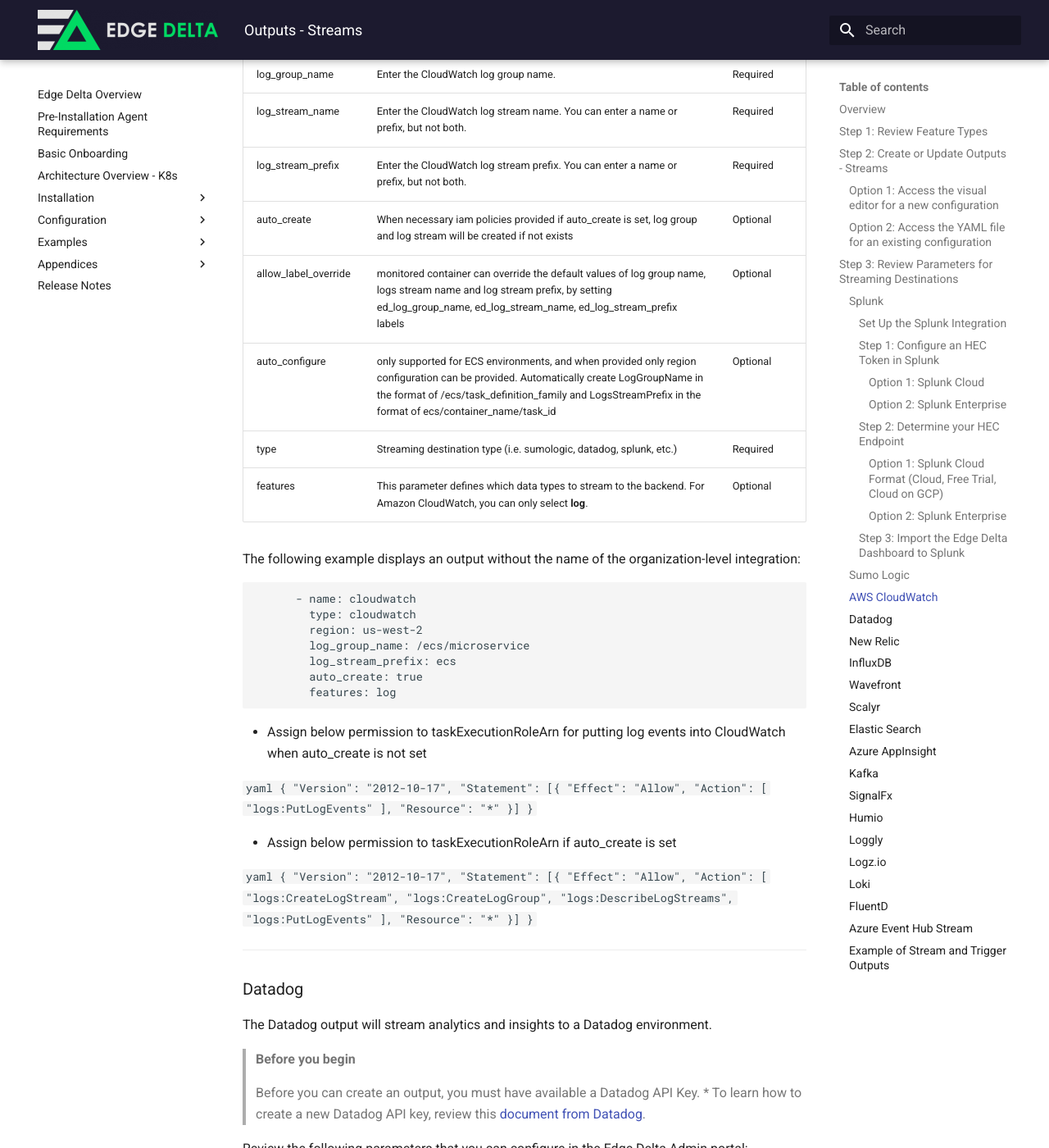
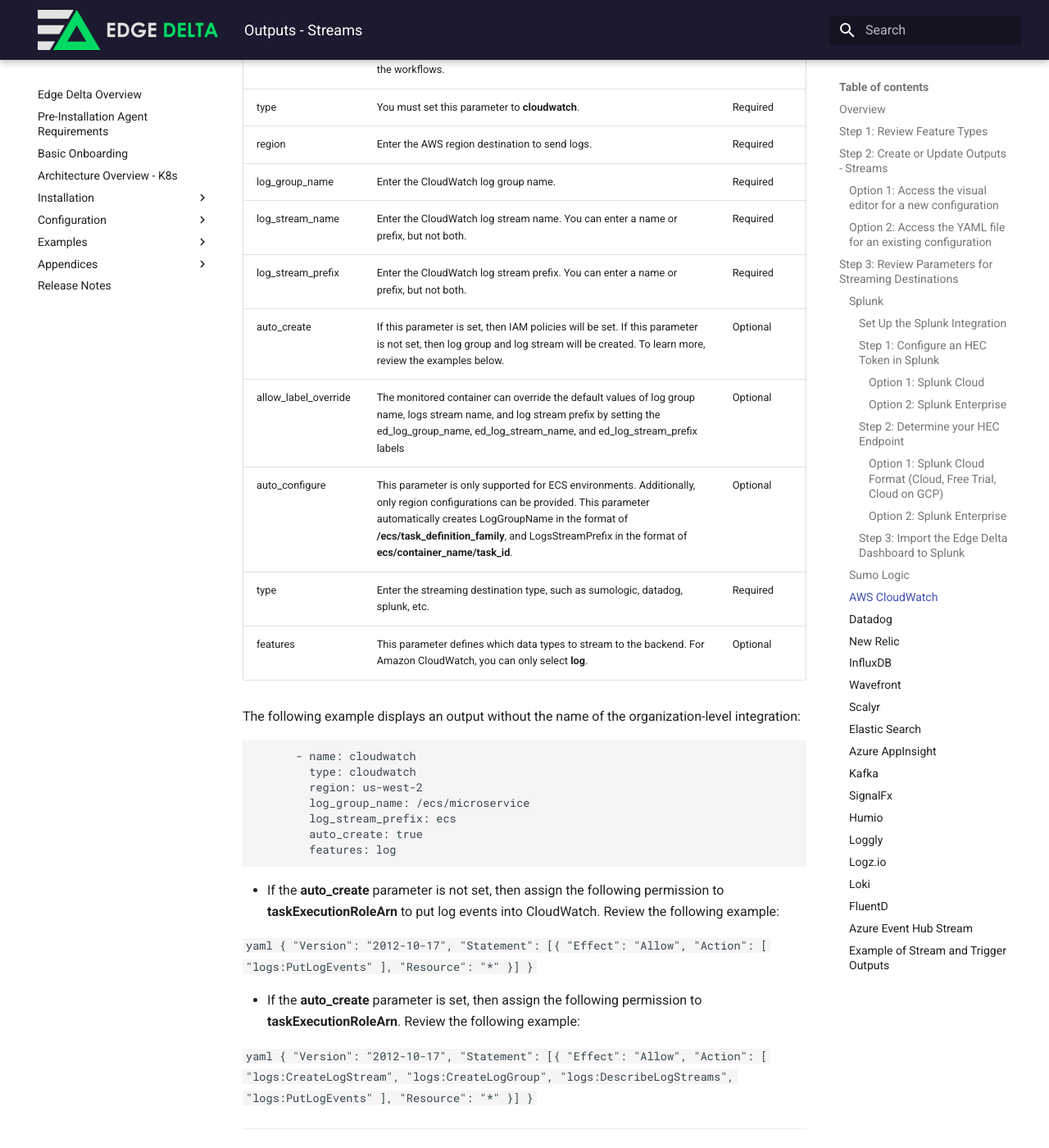
Before and after one commit to edgedelta/docs, an MkDocs documentation site: the page built from docs/configuration/outputs-streams.md, in a window 1280 px wide and 1400 px high, scrolled down 7309 px. Shown: the whole window at 82% size. Built offline with MkDocs 1.6.1 and Material for MkDocs 9.7.7, drawn with Linux system fonts in a browser that asks for light colours; some of the changed text lies outside the part shown.

Commit message:
Update outputs-streams.md

````diff
--- a/docs/configuration/outputs-streams.md
+++ b/docs/configuration/outputs-streams.md
@@ -14,6 +14,7 @@ An **Output - Stream** focuses on centralized monitoring platforms. Specifically
 > **Note**
 >
 > Edge Delta offers additional output types, specifically **Triggers** and **Archives**.
+>
 >   * To learn more, see [Outputs-Triggers](outputs-triggers.md) and [Outputs-Archives](outputs-archives.md).
 
 ***
@@ -82,6 +83,7 @@ The Splunk output will stream analytics and insights to a Splunk HEC endpoint.
 > **Before you begin**
 >
 > To create an output, you must have available a Splunk HEC token and HEC endpont.
+>
 >   * To learn how to create and obtain this information, see [Set Up the Splunk Integration](#set-up-the-splunk-integration).
 
 Review the following parameters that you can configure in the Edge Delta Admin portal:
@@ -105,7 +107,7 @@ The following example displays an output without the name of the organization-le
         index: "main"
 ```
 
-The following example displays if enter the name of the organization-level integration:
+The following example displays when the name of the organization-level integration is entered:
 
 ```yaml
       - integration_name: my-org-splunk
@@ -200,10 +202,10 @@ Replace <splunk_hostname> with your organization’s hostname
 2. Click **Dashboards**.
 3. Click **Create New Dashboard**.
 4. Input Dashboard Name/Description/Permissions
-5. Click “Classic Dashboards” -> “Create”
-6. In the Edit Dashboard Screen, switch from UI to Source
-7. Replace existing XML with copied XML from clipboard
-8. Switch back to UI (instead of source)
+5. Click **Classic Dashboards**, and then click **Create**.
+6. In the **Edit Dashboard** screen, switch from **UI** to **Source**.
+7. Replace the existing XML with the copied XML.
+8. Switch back to UI.
 9. Click **Save**.
 
 ***
@@ -215,6 +217,7 @@ The Sumo Logic output will stream analytics and insights to a Sumo Logic HTTPs E
 > **Before you begin**
 >
 > Before you can create an output, you must have available the Sumo Logic HTTPs Endpoint.
+>
 >   * To learn how to create new Sumo Logic HTTPs endpoint, review this [document from Sumo Logic](https://help.sumologic.com/03Send-Data/Sources/02Sources-for-Hosted-Collectors/HTTP-Source#access-a-sources-url).
 >   * To learn how to locate an existing Sumo Logic HTTPs endpoint, review this [document from Sumo Logic](https://help.sumologic.com/03Send-Data/Sources/02Sources-for-Hosted-Collectors/HTTP-Source#access-a-sources-url).
 
@@ -229,7 +232,6 @@ Review the following parameters that you can configure in the Edge Delta Admin p
 | features | This parameter defines which data types to stream to the backend. If you do not provide a value, then **all** will be set. | Optional |
 
 The following example displays an output without the name of the organization-level integration:
-
 
 ```yaml
       - name: sumo-logic-integration
@@ -246,6 +248,7 @@ The AWS CloudWatch output will stream logs to a specified AWS region.
 > **Before you begin**
 >
 > Before you can create an output, you must have available the CloudWatch log group name and log stream name.
+>
 >   * To learn how to create a log group, review this [document from Amazon](https://docs.aws.amazon.com/AmazonCloudWatchLogs/latest/APIReference/API_CreateLogGroup.html).
 >   * To learn how to create a log stream, review this [document from Amazon](https://docs.aws.amazon.com/AmazonCloudWatchLogs/latest/APIReference/API_CreateLogStream.html).
 
@@ -260,10 +263,10 @@ Review the following parameters that you can configure in the Edge Delta Admin p
 | log\_group\_name | Enter the CloudWatch log group name. | Required |
 | log\_stream\_name | Enter the CloudWatch log stream name. You can enter a name or prefix, but not both. | Required |
 | log\_stream\_prefix | Enter the CloudWatch log stream prefix. You can enter a name or prefix, but not both.  | Required |
-| auto\_create | When necessary iam policies provided if auto\_create is set, log group and log stream will be created if not exists | Optional |
-| allow\_label\_override | monitored container can override the default values of log group name, logs stream name and log stream prefix, by setting ed\_log\_group\_name, ed\_log\_stream\_name, ed\_log\_stream\_prefix labels | Optional |
-| auto\_configure | only supported for ECS environments, and when provided only region configuration can be provided. Automatically create LogGroupName in the format of /ecs/task\_definition\_family and LogsStreamPrefix in the format of ecs/container\_name/task\_id | Optional |
-| type | Streaming destination type \(i.e. sumologic, datadog, splunk, etc.\) | Required |
+| auto\_create | If this parameter is set, then IAM policies will be set. If this parameter is not set, then log group and log stream will be created. To learn more, review the examples below. | Optional |
+| allow\_label\_override | The monitored container can override the default values of log group name, logs stream name, and log stream prefix by setting the ed\_log\_group\_name, ed\_log\_stream\_name, and ed\_log\_stream\_prefix labels | Optional |
+| auto\_configure | This parameter is only supported for ECS environments. Additionally, only region configurations can be provided. This parameter automatically creates LogGroupName in the format of **/ecs/task\_definition\_family**, and LogsStreamPrefix in the format of **ecs/container\_name/task\_id**. | Optional |
+| type | Enter the streaming destination type, such as sumologic, datadog, splunk, etc. | Required |
 | features | This parameter defines which data types to stream to the backend. For Amazon CloudWatch, you can only select **log**. | Optional |
 
 The following example displays an output without the name of the organization-level integration:
@@ -278,7 +281,7 @@ The following example displays an output without the name of the organization-le
         features: log
 ```
 
-* Assign below permission to taskExecutionRoleArn for putting log events into CloudWatch when auto\_create is not set
+* If the **auto\_create** parameter is not set, then assign the following permission to **taskExecutionRoleArn** to put log events into CloudWatch. Review the following example:
 
   ```yaml
       {
@@ -293,7 +296,7 @@ The following example displays an output without the name of the organization-le
       }
   ```
 
-* Assign below permission to taskExecutionRoleArn if auto\_create is set
+* If the **auto\_create** parameter is set, then assign the following permission to **taskExecutionRoleArn**. Review the following example:
 
   ```yaml
       {
@@ -320,6 +323,7 @@ The Datadog output will stream analytics and insights to a Datadog environment.
 > **Before you begin**
 >
 > Before you can create an output, you must have available a Datadog API Key.
+>
 >   * To learn how to create a new Datadog API key, review this [document from Datadog](https://docs.datadoghq.com/account_management/api-app-keys/#add-a-key).
 
 Review the following parameters that you can configure in the Edge Delta Admin portal:
@@ -368,6 +372,7 @@ The New Relic output will stream analytics and insights to a New Relic environme
 > **Before you begin**
 >
 > Before you can create an output, you must have available the New Relic Insert API key.
+>
 >   * To learn how to create new New Relic Insert API key, review this [document from New Relic](https://docs.newrelic.com/docs/apis/get-started/intro-apis/types-new-relic-api-keys#event-insert-key).
 
 Review the following parameters that you can configure in the Edge Delta Admin portal:
@@ -719,6 +724,7 @@ Review the following parameters that you can configure in the Edge Delta Admin p
 | features | This parameter defines which data types to stream to the backend. You can select **log**, **edac**, and / or **cluster**. | Optional |
 
 As an optional step, you can customize the message payload and custom tags that are sent to a Loki destination.
+
   * Loki does not support the **-** character as a key value.
 
 Review the following template fields:
@@ -813,6 +819,7 @@ The **Azure Event Hub Stream** output will stream analytics and insights to your
 > **Before you begin**
 >
 > To enable this integration, you must have an Azure AD token.
+>
 >   * To learn how to create an Azure AD token, review this [document from Microsoft](https://docs.microsoft.com/en-us/rest/api/eventhub/get-azure-active-directory-token).
 
 Review the following parameters that you can configure in the Edge Delta Admin portal:
````
